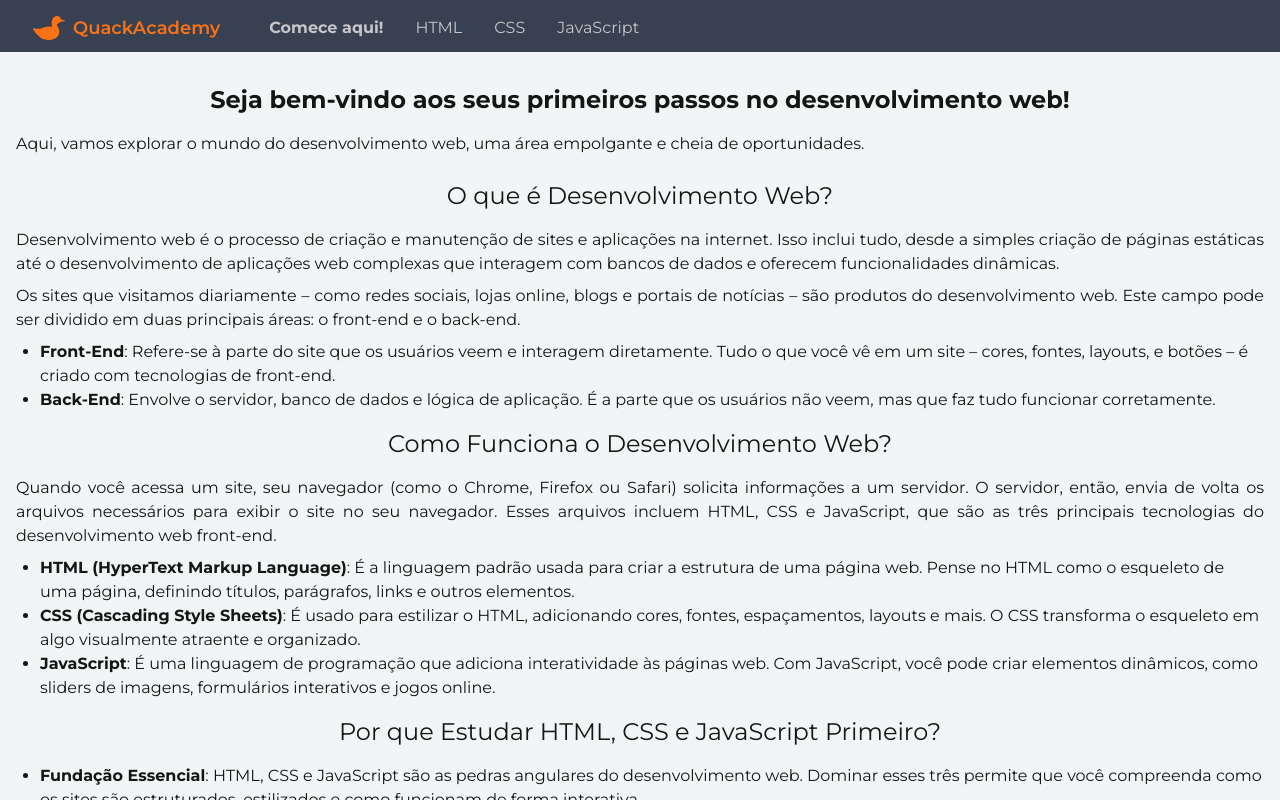
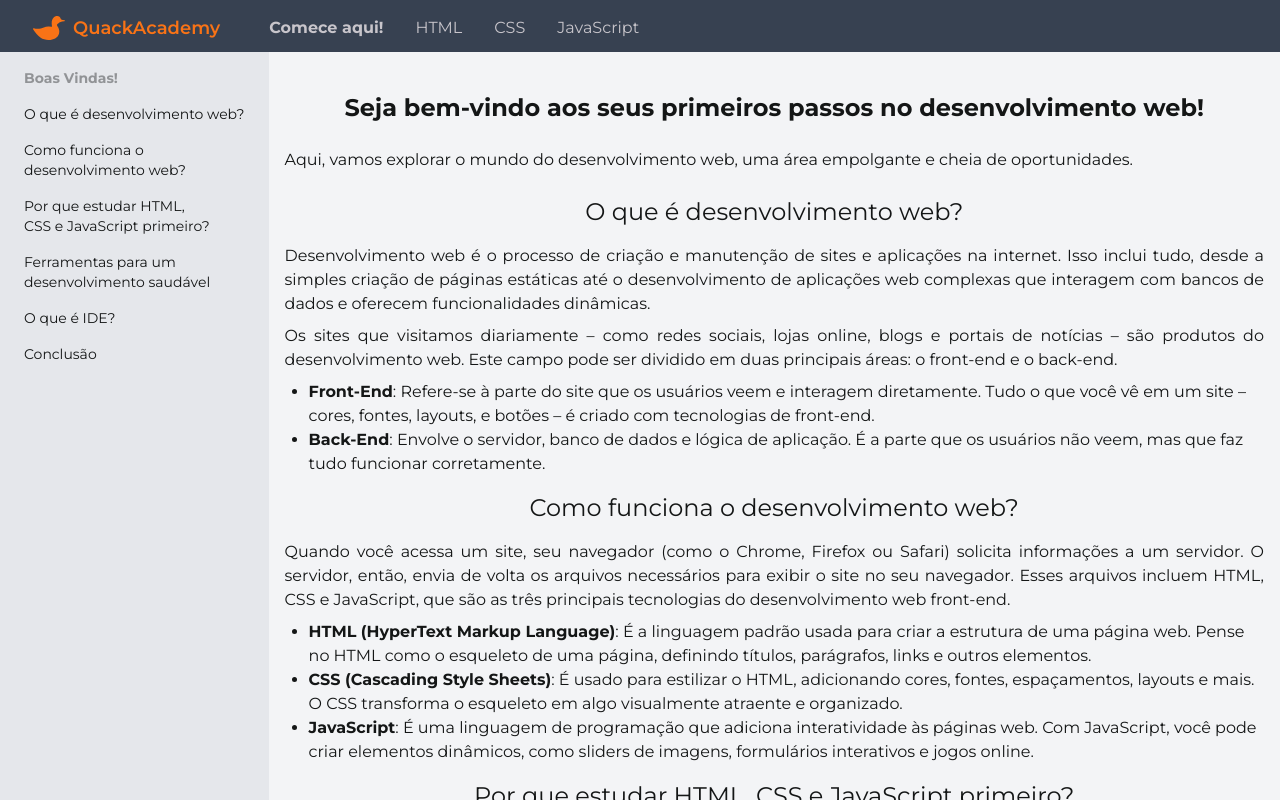
Before and after one commit to arqueduck/QuackAcademy, a Next.js app: page /introducao in a window 1280 px wide. Built offline with nearby package versions, Linux system fonts and the light colour scheme.

Commit message:
Revisão do conteúdo

```diff
--- a/src/app/introducao/page.js
+++ b/src/app/introducao/page.js
@@ -1,4 +1,7 @@
 import CodeSnippet from "@/components/code/CodeSnippet";
+import Sidemenu from "@/components/Sidemenu";
+import Footer from "@/components/Footer";
+import Link from "next/link";
 
 const code = `
 <!DOCTYPE html>
@@ -15,20 +18,60 @@ const code = `
 
 export default function Introduction(){
     return (
-        <div className="p-4 flex flex-col overflow-y-auto">
-            <p className="
-            mt-4
-            text-2xl text-center font-bold
-            ">
+        <div className="flex overflow-hidden">
+            <Sidemenu className="">
+                <li className="menu-title">Boas Vindas!</li>
+
+                <li>
+                    <a
+                    className="whitespace-nowrap overflow-hidden text-ellipsis"
+                    href="#title-1">
+                        O que é desenvolvimento web?
+                    </a>
+                </li>
+                <li>
+                    <a className=""
+                    href="#title-2">
+                        Como funciona o desenvolvimento web?
+                    </a>
+                </li>
+                <li>
+                    <a className=""
+                    href="#title-3">
+                        Por que estudar HTML, CSS e JavaScript primeiro?
+                    </a>
+                </li>
+                <li>
+                    <a className=""
+                    href="#title-4">
+                        Ferramentas para um desenvolvimento saudável
+                    </a>
+                </li>
+                <li>
+                    <a className=""
+                    href="#title-5">
+                        O que é IDE?
+                    </a>
+                </li>
+                <li>
+                    <a className=""
+                    href="#title-6">
+                        Conclusão
+                    </a>
+                </li>
+            </Sidemenu>
+
+            <div className="p-4 overflow-y-auto">
+                <h2 className="text-2xl text-center font-bold">
                     Seja bem-vindo aos seus primeiros passos no desenvolvimento web!
-            </p>
+                </h2>
                 <section className="bp-6 my-4">
                     <p className="text-justify pb-2">
                         Aqui, vamos explorar o mundo do desenvolvimento web, uma área empolgante e cheia de oportunidades.
                     </p>
 
-                <h2 className="text-2xl m-4 text-center">
-                    O que é Desenvolvimento Web?
+                    <h2 className="text-2xl m-4 text-center" id="title-1">
+                        O que é desenvolvimento web?
                     </h2>
                     <p className="text-justify pb-2">
                         Desenvolvimento web é o processo de criação e manutenção de sites e aplicações na internet. Isso inclui tudo, desde a simples criação de páginas estáticas até o desenvolvimento de aplicações web complexas que interagem com bancos de dados e oferecem funcionalidades dinâmicas.
@@ -41,8 +84,8 @@ export default function Introduction(){
                         <li><strong>Back-End</strong>: Envolve o servidor, banco de dados e lógica de aplicação. É a parte que os usuários não veem, mas que faz tudo funcionar corretamente.</li>
                     </ul>
 
-                <h2 className="text-2xl m-4 text-center">
-                    Como Funciona o Desenvolvimento Web?
+                    <h2 className="text-2xl m-4 text-center" id="title-2">
+                        Como funciona o desenvolvimento web?
                     </h2>
                     <p className="text-justify pb-2">
                         Quando você acessa um site, seu navegador (como o Chrome, Firefox ou Safari) solicita informações a um servidor. O servidor, então, envia de volta os arquivos necessários para exibir o site no seu navegador. Esses arquivos incluem HTML, CSS e JavaScript, que são as três principais tecnologias do desenvolvimento web front-end.
@@ -53,8 +96,8 @@ export default function Introduction(){
                         <li><strong>JavaScript</strong>: É uma linguagem de programação que adiciona interatividade às páginas web. Com JavaScript, você pode criar elementos dinâmicos, como sliders de imagens, formulários interativos e jogos online.</li>
                     </ul>
 
-                <h2 className="text-2xl m-4 text-center">
-                    Por que Estudar HTML, CSS e JavaScript Primeiro?
+                    <h2 className="text-2xl m-4 text-center" id="title-3">
+                        Por que estudar HTML, CSS e JavaScript primeiro?
                     </h2>
                     <ul className="list-disc pl-6">
                         <li><strong>Fundação Essencial</strong>: HTML, CSS e JavaScript são as pedras angulares do desenvolvimento web. Dominar esses três permite que você compreenda como os sites são estruturados, estilizados e como funcionam de forma interativa.</li>
@@ -63,32 +106,25 @@ export default function Introduction(){
                         <li><strong>Ampliação de Habilidades</strong>: Conhecer bem HTML, CSS e JavaScript abre portas para aprender frameworks e bibliotecas populares, como React, Angular, e Vue.js, além de tecnologias back-end, como Node.js.</li>
                         <li><strong>Relevância no Mercado</strong>: Ter um bom domínio dessas tecnologias é altamente valorizado no mercado de trabalho. Muitos empregos em tecnologia exigem conhecimentos sólidos em HTML, CSS e JavaScript.</li>
                     </ul>
+                    <br></br>
+                    <p className="text-xl text-center">Antes de partirmos para os estudos propriamente ditos, preciso comentar sobre as ferramentas que você deve utilizar para se tornar um desenvolvedor de sucesso!</p>
 
-                <h2 className="text-2xl m-4 text-center">
-                    Conclusão
-                </h2>
-                <p className="text-justify pb-2">
-                    Estudar desenvolvimento web pode parecer um desafio, mas com dedicação e prática, você será capaz de criar sites incríveis e funcionais. HTML, CSS e JavaScript são os primeiros passos nesse caminho e, com o tempo, você poderá expandir seu conhecimento para outras áreas mais avançadas. Estamos aqui para ajudá-lo em cada etapa desse processo de aprendizado. Vamos começar essa jornada juntos!
-                </p>
-                <br></br>
-                <p className="text-xl">Antes de partirmos para os estudos, preciso comentar sobre as ferramentas que você deve utilizar para ser um desenvolvedor de sucesso!</p>
-
-                <h2 className="text-2xl text-center">
+                    <h2 className="text-2xl text-center" id="title-4">
                         Ferramentas para um desenvolvimento saudável
                     </h2>
                     <p>
-                    Desenvolver aplicações ou escrever páginas web pode ser um desafio por conta da repetição de código que precisamos fazer, por isso usamos algumas ferramentas para que o desenvolvimento de uma página web seja facilitada em vários aspectos. Para isso, vamos usar um <strong>IDE</strong>.
+                        Desenvolver aplicações ou escrever páginas web pode ser um desafio por conta da repetição de código que precisamos fazer, por isso usamos algumas ferramentas para que o desenvolvimento de uma página web seja facilitada em vários aspectos. O nome de uma das ferramentas que quero apresentar é <strong>IDE</strong>.
                     </p>
 
-                <h2 className="text-2xl text-center">
+                    <h2 className="text-2xl text-center" id="title-5">
                         O que é IDE?
                     </h2>
 
                     <p>
-                    IDE significa Integrated Development Environment, ou Ambiente de Desenvolvimento Integrado. Trata-se de um software que fornece um conjunto de ferramentas abrangentes para facilitar o desenvolvimento de software. Um IDE geralmente inclui um editor de código, ferramentas de depuração, um compilador ou interpretador, e outras funcionalidades integradas que ajudam a escrever, testar e depurar código de maneira mais eficiente. A parte importante aqui é que uma IDE facilita e muito a vida de qualquer desenvolvedor usando qualquer linguagem de programação
+                        IDE significa Integrated Development Environment, ou Ambiente de Desenvolvimento Integrado. Trata-se de um software que fornece um conjunto de ferramentas abrangentes para facilitar o desenvolvimento de software. Um IDE geralmente inclui um editor de código, ferramentas de depuração, um compilador ou interpretador, e outras funcionalidades integradas que ajudam a escrever, testar e depurar código de maneira mais eficiente. A parte importante aqui é que uma IDE facilita e muito a vida de qualquer desenvolvedor usando qualquer linguagem de programação.
                     </p>
                     <p>
-                    Apenas para dar um exemplo rápido sobre as facilidades da IDE, o código abaixo é a estrutura base para qualquer página web e deve ser escrito sempre na criação de uma página
+                        Apenas para dar um exemplo rápido sobre as facilidades da IDE, o código abaixo é a estrutura base para qualquer página web e deve ser escrito sempre na criação de uma nova página.
                     </p>
                     <div className="flex m-4">
                         <CodeSnippet content={code} />
@@ -97,18 +133,30 @@ export default function Introduction(){
                         Não se atenha ao que está escrito, o importante é que isso é algo fundamental em um documento HTML.
                     </p>
                     <p>
-                    A IDE nos fornece uma grande facilidade nessa parte que é escrever toda essa estrutura automaticamente apertando algumas poucas teclas. Vamos aprender a fazer isso juntos no decorrer deste passo-a-passo
+                        A IDE nos fornece uma grande facilidade nessa parte que é escrever toda essa estrutura automaticamente apertando algumas poucas teclas. Vamos aprender a fazer isso juntos no decorrer deste passo-a-passo.
                     </p>
                     <p>
-                    Para o desenvolvimento de sua primeira página web, a dica é usar o Visual Studio Code, que é um dos IDEs mais populares na comunidade de desenvolvimento em geral, com suporte extensivo para HTML, CSS, JavaScript e muitras outras lingagens.
+                        Para o desenvolvimento de sua primeira página web, a dica é usar o Visual Studio Code, que é um dos IDEs mais populares na comunidade de desenvolvimento em geral, com suporte extensivo para HTML, CSS, JavaScript e muitras outras lingagens. Ah! e o mais legal de tudo é que é tudo grátis, não precisa pagar nada pra começar a mexer nesta ferramenta super rica.
                     </p>
+                    <br></br>
                     <li>
-                    Para instalar o Visual Studio Code, é só assistir a este vídeo: <a className="font-bold text-teal-400" href="https://www.youtube.com/watch?v=49K-Zxc8A7A">"Como baixar e instalar o VSCODE"</a>
+                        Para instalar o Visual Studio Code, é só assistir a este vídeo: <a className="font-bold text-teal-400" href="https://www.youtube.com/watch?v=49K-Zxc8A7A">"Como baixar e instalar o VSCODE"</a>.
                     </li>
+
+                    <h2 className="text-2xl m-4 text-center" id="title-6">
+                        Conclusão
+                    </h2>
+                    <p className="text-justify pb-2">
+                        Estudar desenvolvimento web pode parecer um desafio, mas com dedicação e prática, você será capaz de criar sites incríveis e funcionais. HTML, CSS e JavaScript são os primeiros passos nesse caminho e, com o tempo, você poderá expandir seu conhecimento para outras áreas mais avançadas. Estamos aqui para ajudá-lo em cada etapa desse processo de aprendizado. Vamos começar essa jornada juntos!
+                    </p>
+
                     <br></br>
                     <p>Agora que já temos o que precisamos para começar a escrever uma página, vamos conhecer o esqueleto de uma página web, o HTML.</p>
 
                 </section>
+                <Footer><Link href="/html" className="btn btn-primary align-center">Clique aqui e vamos direto para seu próximo passo. O HTML.</Link></Footer>
+
+            </div>
         </div>
     )
 }
--- a/src/app/layout.js
+++ b/src/app/layout.js
@@ -5,8 +5,8 @@ import "./globals.css";
 const inter = Inter({ subsets: ["latin"] });
 
 export const metadata = {
-  title: "Atividade Extensionista",
-  description: "Atividade extensionista desenvolvido por Felipe e Gustavo.",
+  title: "QuackAcademy",
+  description: "Desenvolvendo seu primeiro site de forma descomplicada",
 };
 
 export default function RootLayout({ children }) {
--- a/src/app/page.js
+++ b/src/app/page.js
@@ -47,7 +47,7 @@ export default function Home() {
           </div>
           <div className="p-8 flex-1 flex flex-col justify-center gap-4 font-bold">
             <p className="text-xl">Para iniciar sua jornada, é só clicar no botão abaixo:</p>
-            <Link href="/introducao" className="btn btn-primary align-bottom mr-2">vamos começar</Link>
+            <Link href="/introducao" className="btn btn-primary align-bottom mr-2">Vamos começar!</Link>
           </div>
         </div>
       </div>
--- a/src/components/Footer.js
+++ b/src/components/Footer.js
@@ -1,7 +1,7 @@
-export default function Footer(){
+export default function Footer({children}){
     return (
-        <footer>
-            <div className="h-20 flex justify-around bg-base-300"></div>
-        </footer>
+            <div className="h-20 flex justify-center items-center bg-base-300">
+                {children}
+            </div>
     )
 }
```
Lines whose indentation alone changed are shown as unchanged.
